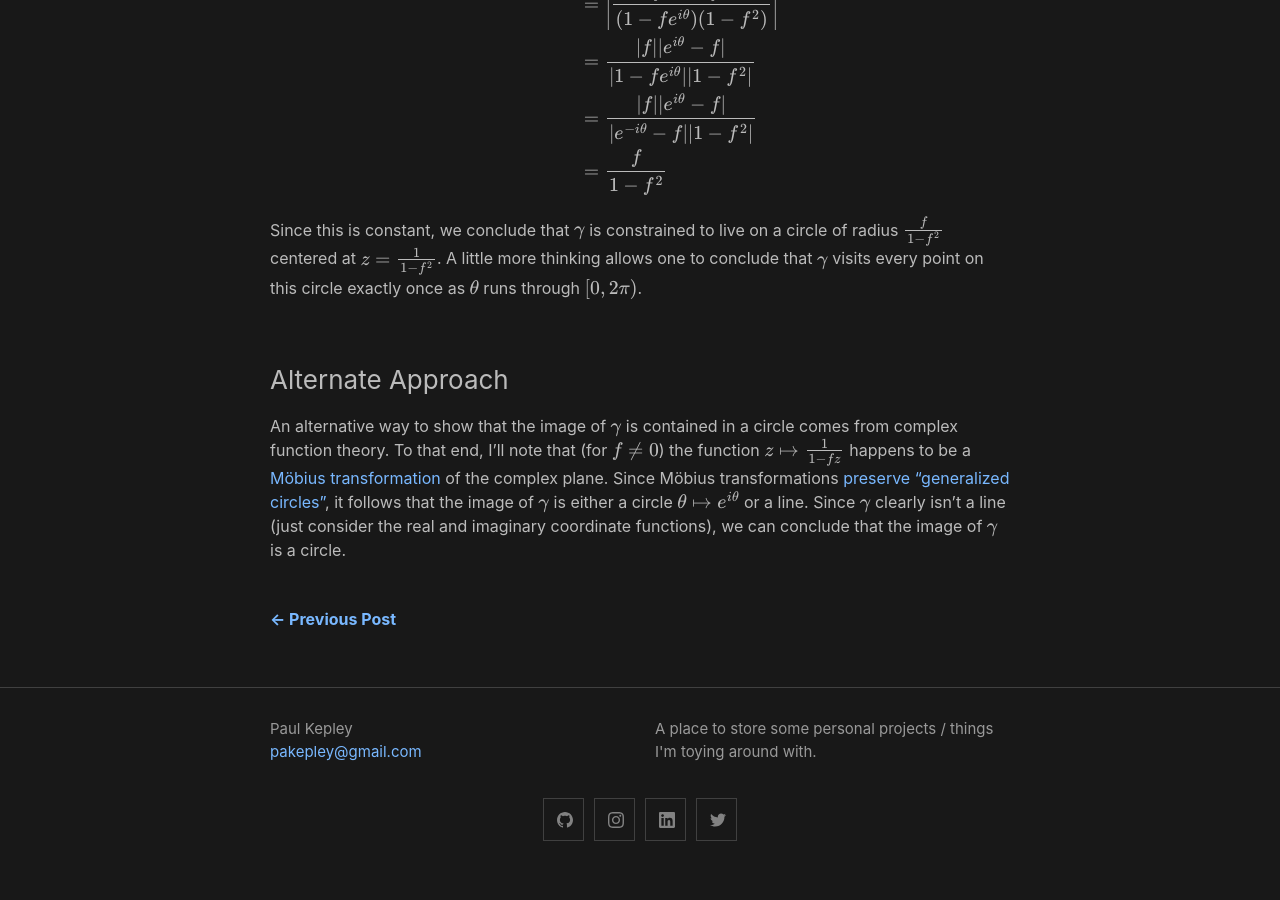
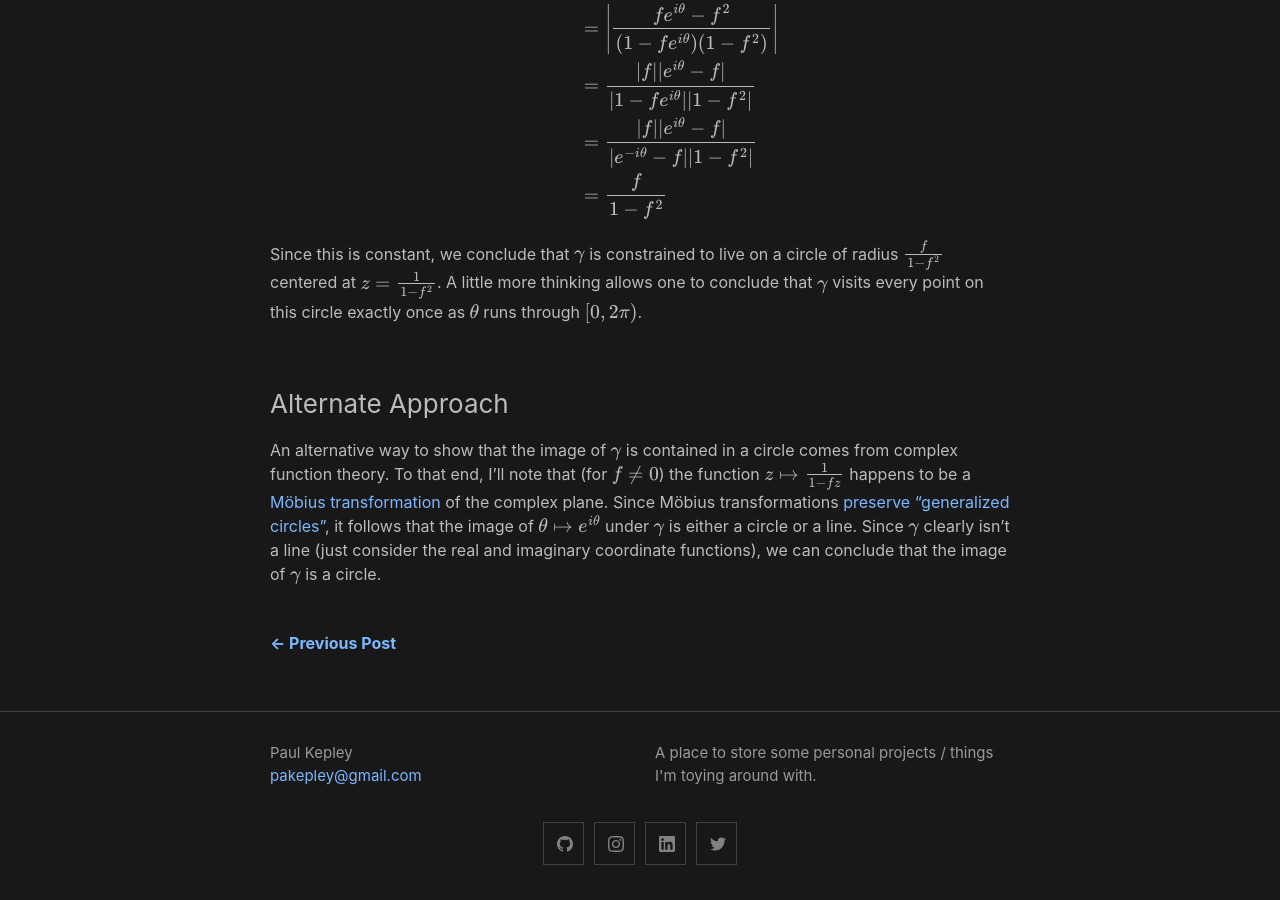
Before and after one commit to pkepley/pkepley.github.io, a Jekyll site: the page built from _posts/2021-08-02-RiddlerInfiniteChainLink.md, in a window 1280 px wide and 900 px high, scrolled down 3371 px. Built offline with Jekyll 4.4.1, drawn with Linux system fonts in a browser that asks for light colours; formulas are drawn with MathJax 3; before the commit the page ends 4247 px from its top, so only the background shows below that; some of the changed text lies outside the part shown.

Commit message:
Binder link + typo correction

```diff
--- a/_posts/2021-08-02-RiddlerInfiniteChainLink.md
+++ b/_posts/2021-08-02-RiddlerInfiniteChainLink.md
@@ -158,7 +159,7 @@ the function $$z \mapsto \frac{1}{1 - fz}$$ happens to be a [Möbius
 transformation](https://en.wikipedia.org/wiki/M%C3%B6bius_transformation) of the
 complex plane. Since Möbius transformations [preserve "generalized
 circles"](https://en.wikipedia.org/wiki/M%C3%B6bius_transformation#Preservation_of_angles_and_generalized_circles),
-it follows that the image of $$\gamma$$ is either a circle $$\theta \mapsto
-e^{i\theta}$$ or a line. Since $$\gamma$$ clearly isn't a line (just consider
+it follows that the image of $$\theta \mapsto e^{i\theta}$$ under $$\gamma$$ is
+either a circle or a line. Since $$\gamma$$ clearly isn't a line (just consider
 the real and imaginary coordinate functions), we can conclude that the image of
 $$\gamma$$ is a circle.
```
Also changed, not shown: other parts of _posts/2021-08-02-RiddlerInfiniteChainLink.md (+2 -1 lines).
